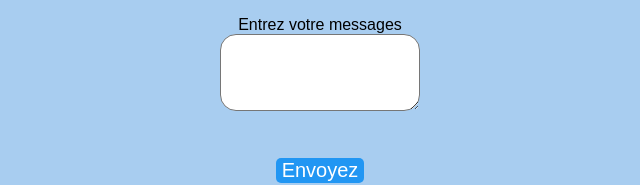
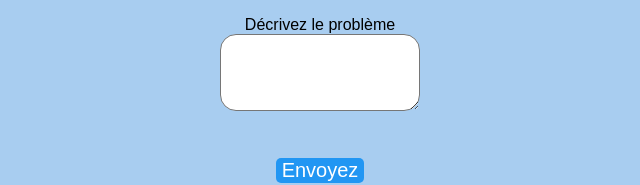
Before and after one commit to hugowwz/SIH, a plain HTML site: page index.html in a window 1280 px wide. Shown: the part 552-737 px from the top of the page, 320-960 px from the left. Drawn offline with Linux system fonts and the light colour scheme.

Commit message:
Update index.html

```diff
--- a/index.html
+++ b/index.html
@@ -35,7 +35,7 @@
                 <input type="checkbox"><label for="text">Mon ordianteur</label><br>
                 <input type="checkbox"><label for="text">Autre</label><br><br>
 
-                <label for="text">Entrez votre messages</label><br>
+                <label for="text">Décrivez le problème</label><br>
                 <textarea class="inputText" name="pb" id="pb" cols="30" rows="10" style="width: 194px; height: 71px;"></textarea><br><br>
 
                 <button type="submit">Envoyez</button><br><br>
```
